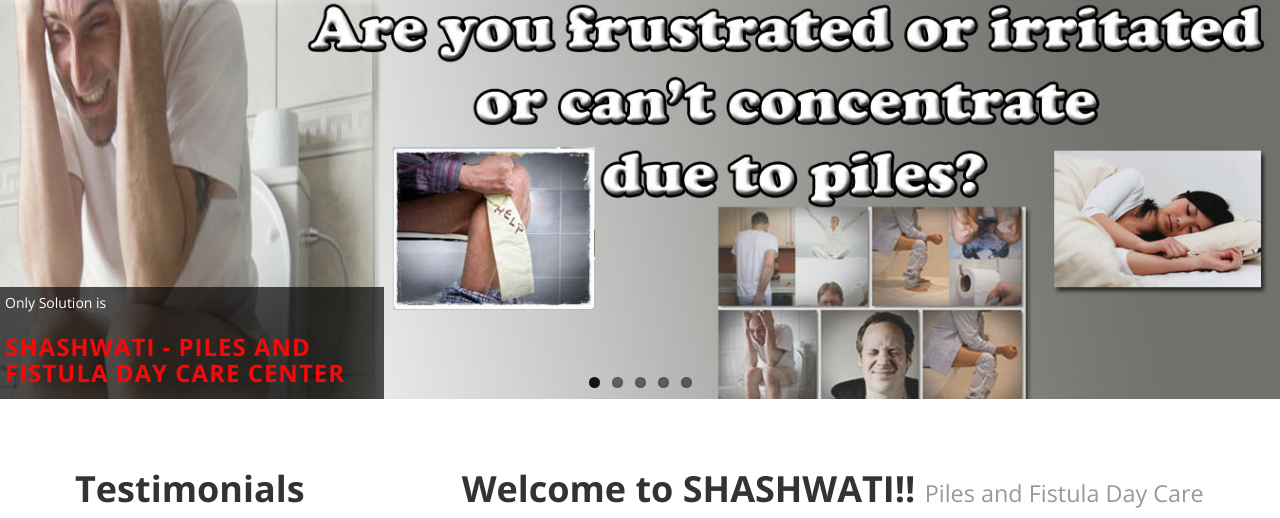
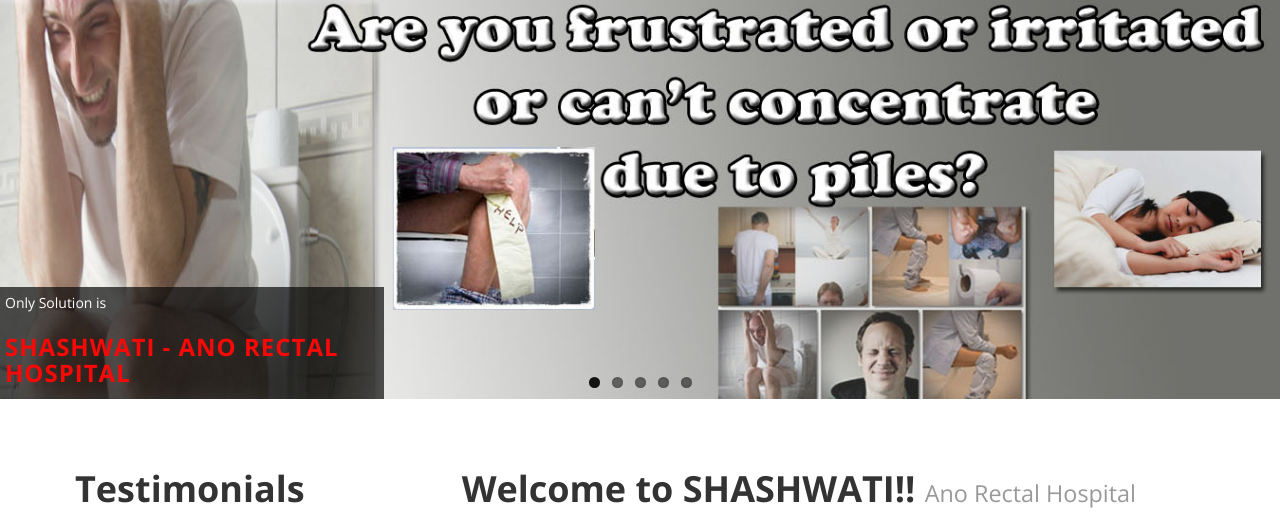
Before and after one commit to DGSOL-InfoTech/shashwati, a PHP site: page / in a window 1280 px wide. Shown: the part 104-622 px from the top of the page. Run offline with PHP 8.4, Linux system fonts and the light colour scheme; some libraries are stand-ins or nearby versions.

Commit message:
Address Changed

```diff
--- a/facilities.php
+++ b/facilities.php
@@ -164,7 +164,7 @@
         <div class="row">
           <div class="col-lg-9">
             <div class="copyright">
-              Copyright &copy; <a href="http://www.shashwatiinpiles.com"><strong>SHASHWATI</strong> - Piles and Fistula Day Care Center</a> 2010-2016 All right reserved.
+              Copyright &copy; <a href="http://www.shashwatiinpiles.com"><strong>SHASHWATI</strong> - Ano Rectal Hospital</a> 2010-2016 All right reserved.
               <ul class="social-network">
                 <li><a href="#" data-placement="top" title="Facebook"><i class="fa fa-facebook"></i></a></li>
                 <li><a href="#" data-placement="top" title="Twitter"><i class="fa fa-twitter"></i></a></li>
--- a/index.php
+++ b/index.php
@@ -62,31 +62,31 @@
         <li>
           <img src="img/slides/b1.jpg" alt="" />
           <div class="flex-caption">
-						<p>Only Solution is <h3>SHASHWATI - Piles and Fistula Day Care Center </h3></p>
+						<p>Only Solution is <h3>SHASHWATI - Ano Rectal Hospital</h3></p>
           </div>
         </li>
         <li>
           <img src="img/slides/b2.jpg" alt="" />
           <div class="flex-caption">
-						<p>Only Solution is <h3>SHASHWATI - Piles and Fistula Day Care Center </h3></p>
+						<p>Only Solution is <h3>SHASHWATI - Ano Rectal Hospital</h3></p>
           </div>
         </li>
         <li>
           <img src="img/slides/b3.jpg" alt="" />
           <div class="flex-caption">
-						<p>Only Solution is <h3>SHASHWATI - Piles and Fistula Day Care Center </h3></p>
+						<p>Only Solution is <h3>SHASHWATI - Ano Rectal Hospital</h3></p>
           </div>
         </li>
         <li>
           <img src="img/slides/b4.jpg" alt="" />
           <div class="flex-caption">
-						<p>Only Solution is <h3>SHASHWATI - Piles and Fistula Day Care Center </h3></p>
+						<p>Only Solution is <h3>SHASHWATI - Ano Rectal Hospital</h3></p>
           </div>
         </li>
         <li>
           <img src="img/slides/b5.jpg" alt="" />
           <div class="flex-caption">
-						<p>Only Solution is <h3>SHASHWATI - Piles and Fistula Day Care Center </h3></p>
+						<p>Only Solution is <h3>SHASHWATI - Ano Rectal Hospital</h3></p>
           </div>
         </li>
       </ul>
@@ -138,7 +138,7 @@
 				</div>
 				<div class="col-md-8">
 					<div>
-						<h1><span>Welcome to SHASHWATI!!<span class="blue_text"> <small>Piles and Fistula Day Care Clinic</small></span></span></h1>
+						<h1><span>Welcome to SHASHWATI!!<span class="blue_text"> <small>Ano Rectal Hospital</small></span></span></h1>
 						<span class="clear spacer_responsive_hide_mobile " style="height:13px;display:block;"></span>
 						<p>We have immense pleasure to introduce ourselves, for the work we are doing, in ANO RECTAL DISEASES for last 5 years.</p>
 						<p>Today in a 21<sup>st</sup> century we all living with the hectic schedule of our work load. Along with this due to irregular dietary habits, junk food, western cultured living and stressful life, we suffers a lot. HURRY, CURRY, WORRY are the main causes of these common diseases and especially Ano Rectal Diseases. Due to shyness or some myths or fear factor people neglect them and suffers a lot. It is a general observation that most of the time patient came when it becomes complicated. We want to literate people about this diseases, symptoms and what will be best for them. </p>
@@ -317,10 +317,11 @@
 					<div class="widget">
 						<h3 class="widgetheading">Our Contact</h3>
 						<address>
-							<strong>SHASHWATI</strong> - Piles and Fistula Day Care Center<br>
-							123, 1st Floor, Flower Valley<br>
-							Khadakpada Circle, Kalyan West<br>
-							Pin-421301 Maharashtra, IN.
+			              <strong>SHASHWATI</strong> - Ano Rectal Hospital<br>
+			              201, Varna Building, Near Heena Garden<br>
+			              Behind University, Gandhari
+			              Kalyan West Pin-421301<br>
+			              Maharashtra, IN.
 						</address>
 						<p>
 							<i class="icon-phone"></i> (91) 922-363-6313 <br>
@@ -357,7 +358,7 @@
 				<div class="row">
 					<div class="col-lg-9">
 						<div class="copyright">
-							Copyright &copy; <a href="http://www.shashwatiinpiles.com"><strong>SHASHWATI</strong> - Piles and Fistula Day Care Center</a> 2010-2016 All right reserved.
+							Copyright &copy; <a href="http://www.shashwatiinpiles.com"><strong>SHASHWATI</strong> - Ano Rectal Hospital</a> 2010-2016 All right reserved.
 							<ul class="social-network">
 								<li><a href="#" data-placement="top" title="Facebook"><i class="fa fa-facebook"></i></a></li>
 								<li><a href="#" data-placement="top" title="Twitter"><i class="fa fa-twitter"></i></a></li>
```
Also changed, not shown: about.php (+7 -6 lines), consultConfirm.php (+6 -5 lines), consultation.php (+6 -5 lines), contact.php (+6 -5 lines), info.php (+6 -5 lines).
